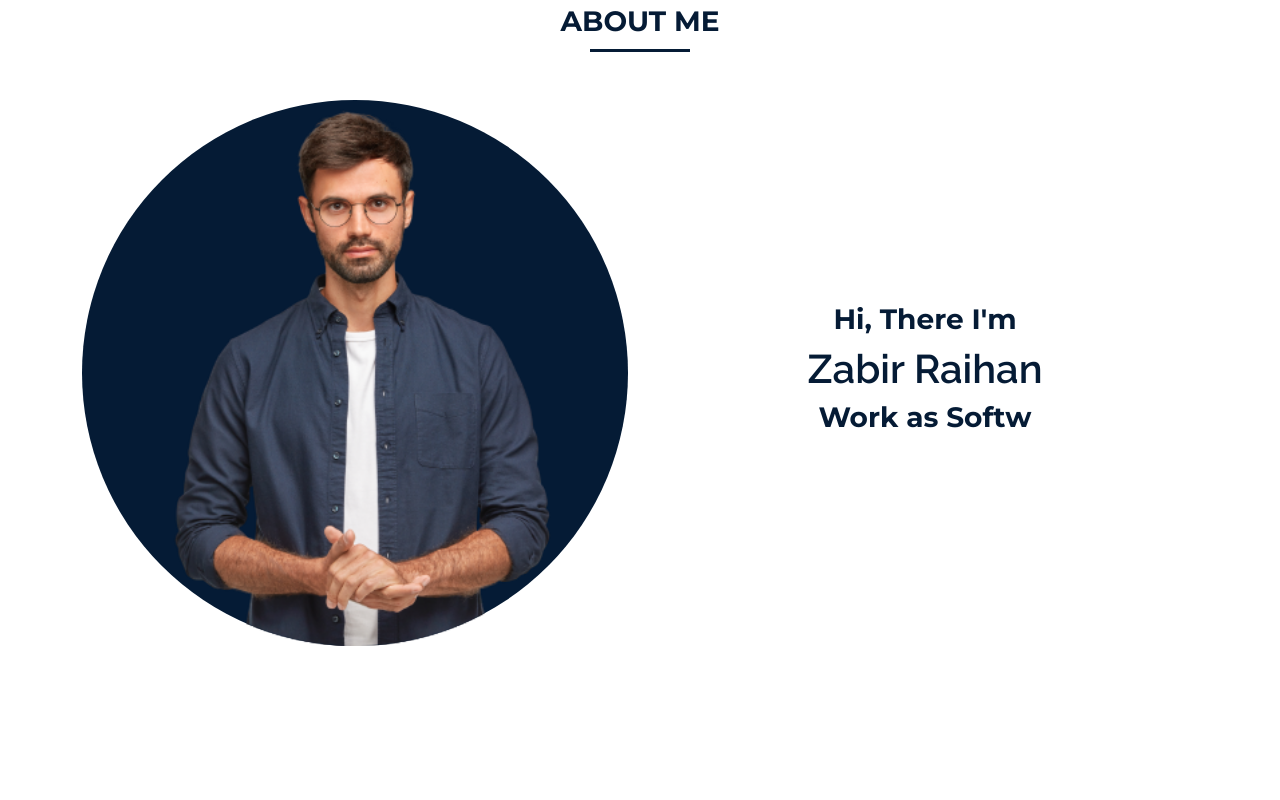
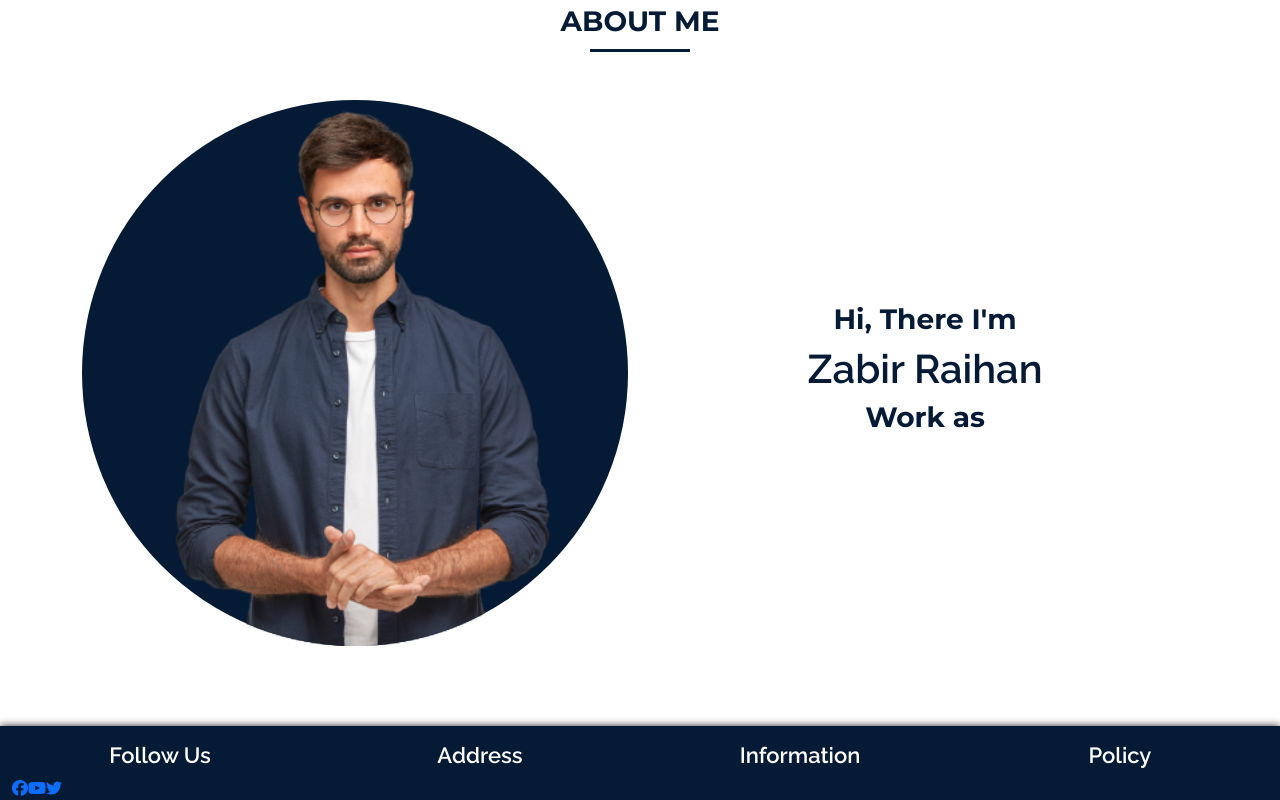
Before and after one commit to zabiremu/EasyLearning-Client-Side, a React (Create React App) app: page / in a window 1280 px wide. Shown: the part 4517-5317 px from the top of the page. Before the commit the page ends 5163 px from the top, so only its background shows below. Built offline with nearby package versions, Linux system fonts and the light colour scheme; grey boxes are pictures that could not be loaded; a web font is replaced by a local one.

Commit message:
Footer Section Part-01

```diff
--- a/src/App.jsx
+++ b/src/App.jsx
@@ -8,6 +8,7 @@ import Courses from './components/Courses/Courses';
 import Videos from './components/Videos/Videos';
 import Review from './components/ClientReview/Review';
 import AboutMe from './components/AboutMe.jsx/AboutMe';
+import Footer from './components/Footer/Footer';
 function App() {
   return (
     <div>
@@ -21,6 +22,7 @@ function App() {
       <Videos/>
       <Review/>
       <AboutMe/>
+      <Footer/>
     </div>
   );
 }
--- a/src/assets/css/style.css
+++ b/src/assets/css/style.css
@@ -305,6 +305,19 @@ body{
   font-size: 40px;
   font-family: var(--raleway);
 }
+.footer_section{
+  background-color: #051b35;
+  margin-top: 5rem;
+  box-shadow: 0 0 8px 0;
+}
+.footer_Name{
+  color: #fff;
+  font-family: var(--raleway);
+  margin-top: 1rem;
+  font-size: 22px;
+  font-weight: 600;
+  text-align: center;
+}
 @media (max-width: 767.98px){
   .about_content{
     margin: 30px 0;
--- a/src/components/AboutMe.jsx/AboutMe.jsx
+++ b/src/components/AboutMe.jsx/AboutMe.jsx
@@ -6,7 +6,7 @@ import { init } from 'ityped'
 export default class AboutMe extends Component {
   componentDidMount(){
     const myElement = document.querySelector('#myElement')
-    init(myElement, { showCursor: false, strings: ['Web Developer!', 'Software Engineer!' ] })
+    init(myElement, { showCursor: false, strings: ['Web Developer', 'Software Engineer' ] })
   }
   render() {
     return (
--- /dev/null
+++ b/src/components/Footer/Footer.jsx
@@ -0,0 +1,24 @@
+import React, { Component, Fragment } from "react";
+import { Col, Container, Row } from "react-bootstrap";
+
+export default class Footer extends Component {
+  render() {
+    return (
+      <Fragment>
+        <Container fluid className="footer_section">
+          <Row>
+            <Col lg={3} md={6} sm={12}>
+                <h4 className="footer_Name">Follow Us</h4>
+                <a href=""><i class="fa-brands fa-facebook"></i></a>
+                <a href=""><i class="fa-brands fa-youtube"></i></a>
+                <a href=""><i class="fa-brands fa-twitter"></i></a>
+            </Col>
+            <Col lg={3} md={6} sm={12}><h4 className="footer_Name">Address</h4></Col>
+            <Col lg={3} md={6} sm={12}><h4 className="footer_Name">Information</h4></Col>
+            <Col lg={3} md={6} sm={12}><h4 className="footer_Name">Policy</h4></Col>
+          </Row>
+        </Container>
+      </Fragment>
+    );
+  }
+}
```
